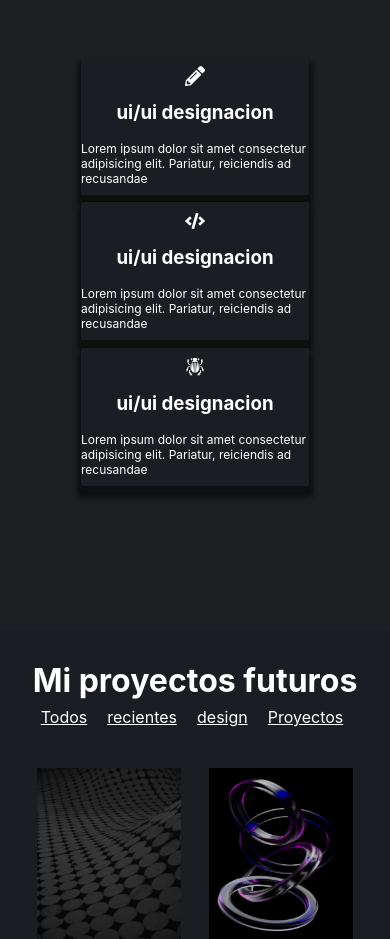
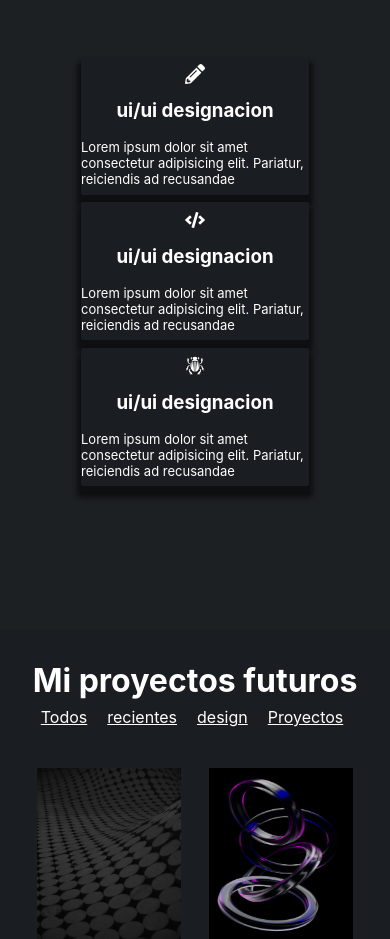
Before and after one commit to Lcdiego/Portfolio, a React (Create React App) app: page / in a window 390 px wide. Shown: the part 2560-3499 px from the top of the page. Built offline with nearby package versions, Linux system fonts and the light colour scheme.

Commit message:
cambio tamaño parrafo

```diff
--- a/src/components/TP-Porfolio/Servicios/Servicios.css
+++ b/src/components/TP-Porfolio/Servicios/Servicios.css
@@ -71,7 +71,7 @@
 
     }
     .parrafoEtiqueta{
-        font-size: 12px;
+        font-size: 16px;
     }
     .tituloEtiqueta{
         margin-bottom: 17px;
@@ -88,6 +88,9 @@
     .contenedorEtiqueas{
         width: 226px;
         height: 222px;
+    }
+    .parrafoEtiqueta{
+        font-size: 13px;
     }
     .seccionServicios{
         display: flex;
```
